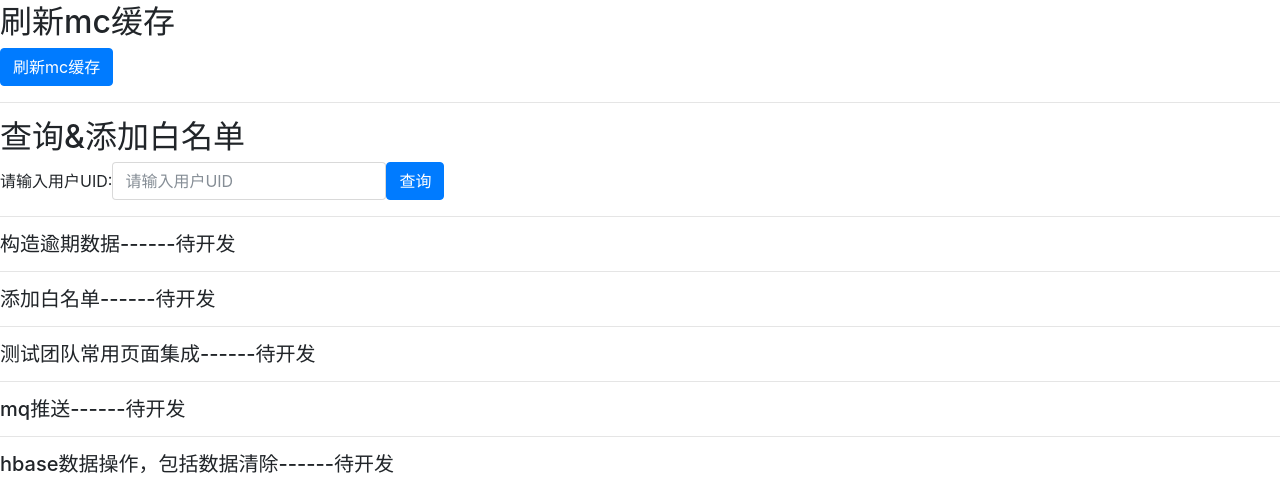
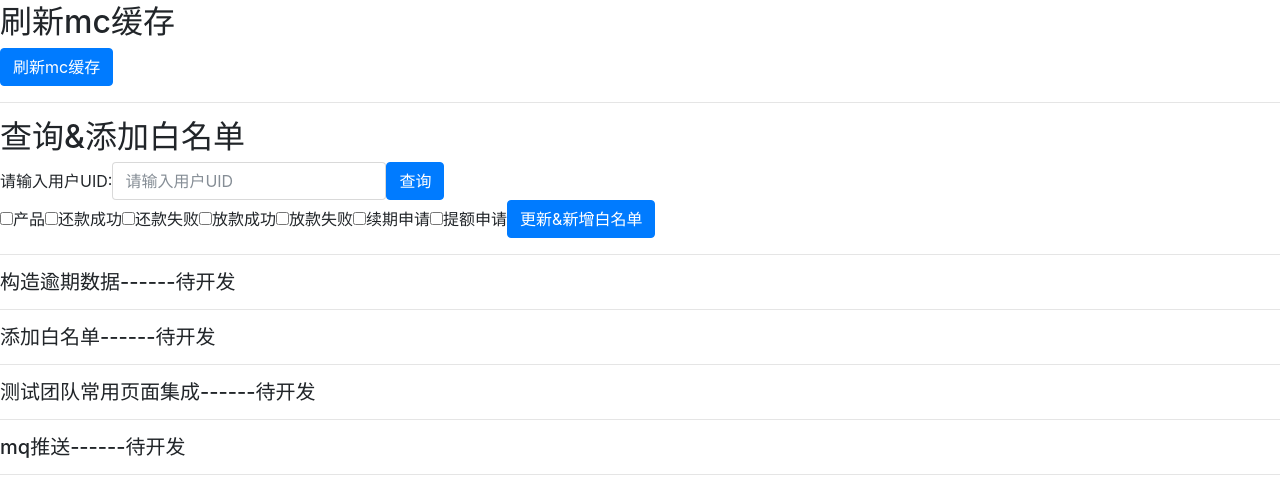
Before and after one commit to billlwx/hhhtPlatform, a Django app: page /index/ in a window 1280 px wide. Shown: the part 300-778 px from the top of the page. Run offline with Django 3.2, Linux system fonts and the light colour scheme; some libraries are stand-ins or nearby versions.

Commit message:
白名单

```diff
--- a/templates/index.html
+++ b/templates/index.html
@@ -117,17 +117,17 @@
 
     <button type="submit" class="btn btn-primary">查询</button>&nbsp;&nbsp;
 </form>
-{#<form action="/updatewhitelist" method="get" id="js-form7" class="form-inline">#}
-{#    <button type="submit" class="btn btn-primary">更新&新增白名单</button>#}
-{#    <br/>#}
-{#    <label><input name="whiteMember" type="checkbox" value="product_white" />产品 </label>#}
-{#    <label><input name="whiteMember" type="checkbox" value="pay_refund_suc" />还款成功 </label>#}
-{#    <label><input name="whiteMember" type="checkbox" value="pay_refund_failed" />还款失败 </label>#}
-{#    <label><input name="whiteMember" type="checkbox" value="pay_loan_suc" />放款成功 </label>#}
-{#    <label><input name="whiteMember" type="checkbox" value="pay_loan_failed" />放款失败 </label>#}
-{#    <label><input name="whiteMember" type="checkbox" value="renewal_apply" />续期申请 </label>#}
-{#    <label><input name="whiteMember" type="checkbox" value="credit_lift" />提额申请 </label>#}
-{#</form>#}
+<form action="/updatewhitelist" method="get" id="js-form7" class="form-inline">
+
+    <label><input name="whiteMember" type="checkbox" value="product_white" />产品 </label>
+    <label><input name="whiteMember" type="checkbox" value="pay_refund_suc" />还款成功 </label>
+    <label><input name="whiteMember" type="checkbox" value="pay_refund_failed" />还款失败 </label>
+    <label><input name="whiteMember" type="checkbox" value="pay_loan_suc" />放款成功 </label>
+    <label><input name="whiteMember" type="checkbox" value="pay_loan_failed" />放款失败 </label>
+    <label><input name="whiteMember" type="checkbox" value="renewal_apply" />续期申请 </label>
+    <label><input name="whiteMember" type="checkbox" value="credit_lift" />提额申请 </label>
+    <button type="submit" class="btn btn-primary">更新&新增白名单</button>
+</form>
 <div id="msg6"></div>
 <script>
     $("#js-form6").on('submit', function (e) {
@@ -136,12 +136,12 @@
             $("#msg6").html(data);
         })
     })
-{#    $("#js-form7").on('submit', function (e) {#}
-{#        e.preventDefault();#}
-{#        $.get('/updatewhitelist', {whiteMember: $("#whiteMember").val()}).done(function(data) {#}
-{#            $("#msg6").html(data);#}
-{#        })#}
-{#    })#}
+    $("#js-form7").on('submit', function (e) {
+        e.preventDefault();
+        $.get('/updatewhitelist', {whiteMember: $("#whiteMember").val()}).done(function(data) {
+            $("#msg6").html(data);
+        })
+    })
 </script>
 <hr/>
 
```
